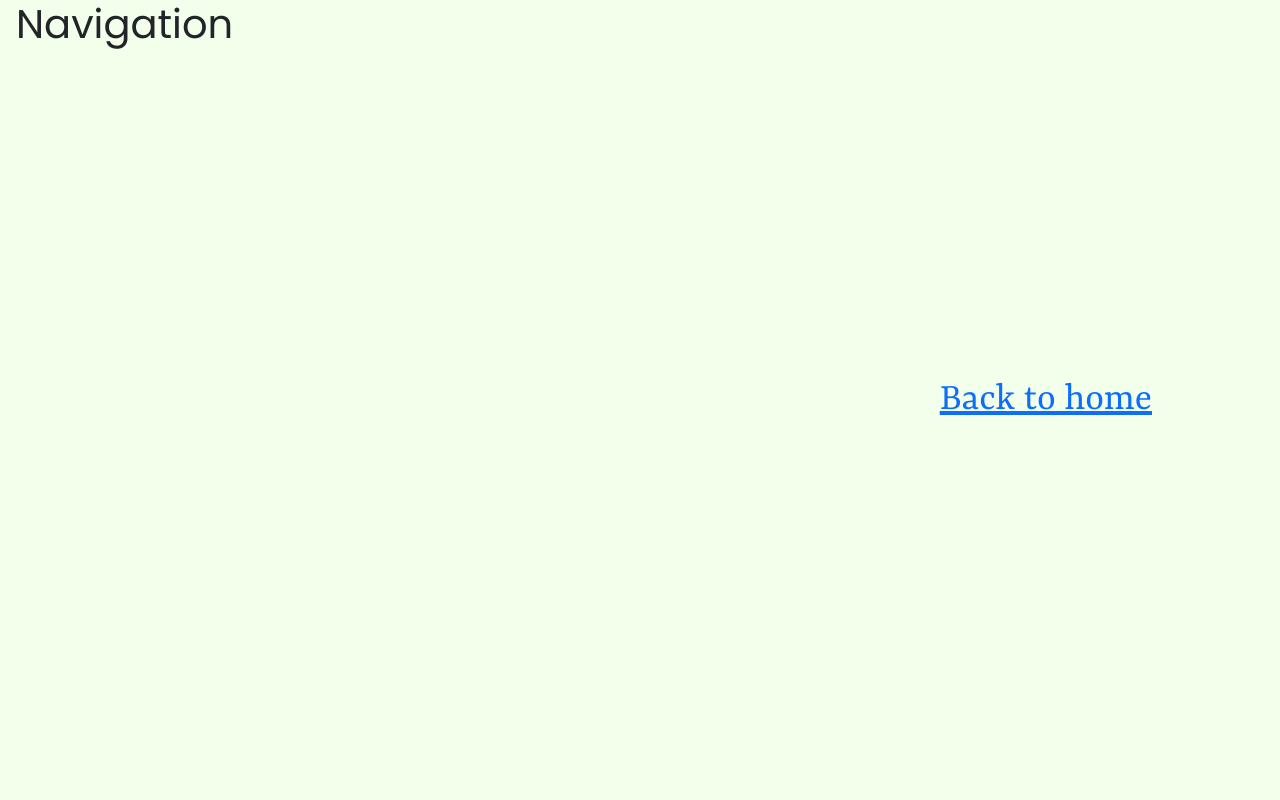
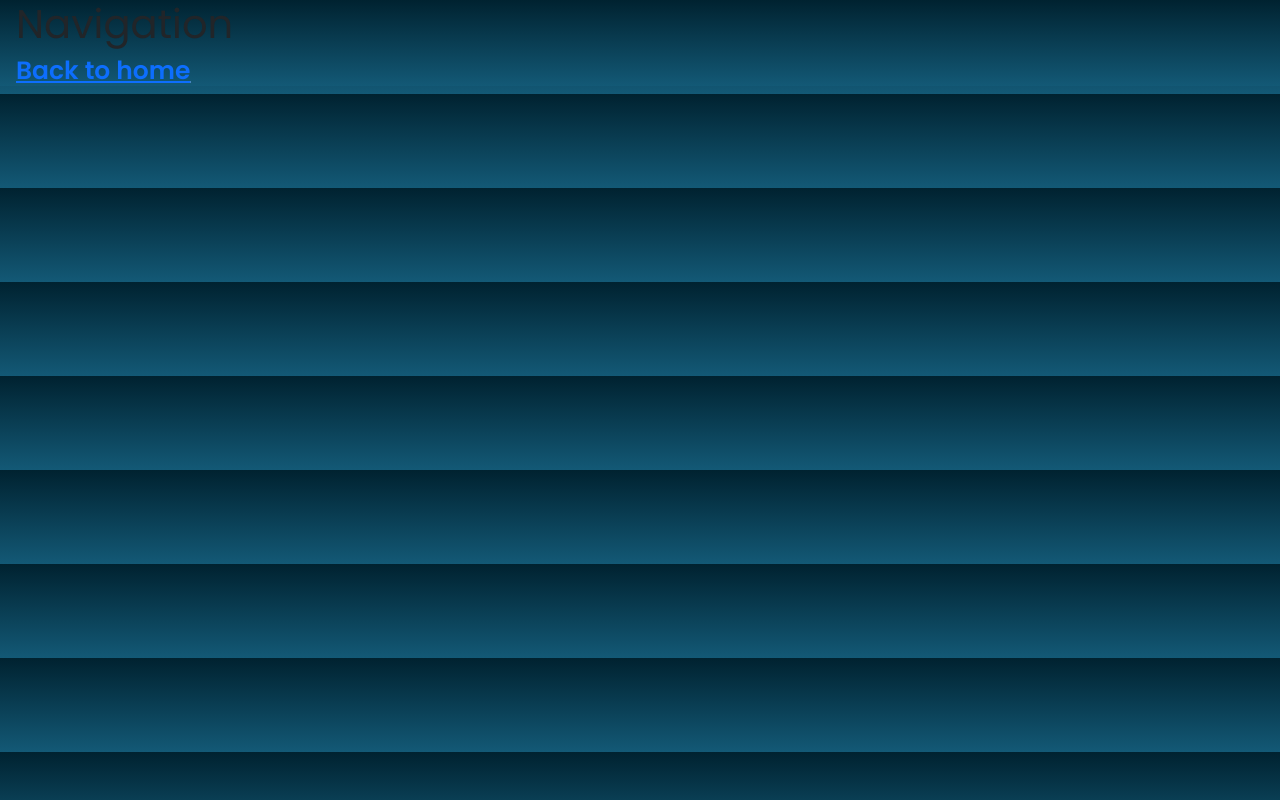
Before and after one commit to DavidHeremans/portfpolio, a Next.js app in the folder nextjs-blog/: page /navigation/navigation in a window 1280 px wide. Built offline with nearby package versions, Linux system fonts and the light colour scheme.

Commit message:
updated colors

```diff
--- a/nextjs-blog/components/navigation.js
+++ b/nextjs-blog/components/navigation.js
@@ -26,9 +26,9 @@ export default function Navigation (props){
                     <li><a href="#contact">Contact</a></li>
 
                 </ul>
-                <Link href="https://www.linkedin.com/in/david-heremans/">
+                <a href="https://www.linkedin.com/in/david-heremans/">
                 <FontAwesomeIcon className={styles.svg} icon={faLinkedin}/>
-                </Link>
+                </a>
             </nav>
 
 
--- a/nextjs-blog/components/navigation.module.css
+++ b/nextjs-blog/components/navigation.module.css
@@ -23,7 +23,7 @@
 
   .nav li a {
     font-size: 14px;
-    color: #242424;
+    color: white;
     text-decoration: none;
   }
 
@@ -43,5 +43,5 @@
   }
 
   .svg:hover{
-    color: #242424;
+    color: white;
   }
--- a/nextjs-blog/styles/global.css
+++ b/nextjs-blog/styles/global.css
@@ -27,7 +27,7 @@ body {
   margin: 0;
   font-family: Poppins !important;
   line-height: 1.6;
-  background-color: #F2FFEA !important;
+  background: linear-gradient(180deg, #002230 0%, #135976 100%) !important;
 
 }
 
@@ -40,6 +40,9 @@ img {
   display: block;
 }
 
+p{
+  color: white;
+}
 
 
 .section{
@@ -55,6 +58,7 @@ img {
   background-color: #5D9FBD;
   color: white;
   border: 1px solid #5D9FBD;
+  border-radius: 10px;
 }
 
 .btnSubmit {
@@ -63,10 +67,10 @@ img {
 }
 
 .btnContact {
-  background-color: transparent;
   background: #F2FFEA;
-  border: 1px solid #677176;
+  border: 1px solid white;
   box-sizing: border-box;
+  border-radius: 10px;
 }
 
 
@@ -86,11 +90,13 @@ img {
 
 .edu-school{
   margin-top: 2em;
+  color: white;
 }
 
 .section-subtitle{
-  font-family: Rasa;
-  font-size: 40px;
+  font-family: Poppins Bold;
+  font-size: 25px;
+  color: white;
 }
 
 .school{
@@ -105,16 +111,12 @@ img {
 }
 
 h2{
-  font-family: Rasa;
-  font-size: 40px !important;
+  font-family: "Poppins Bold";
+  font-size: 25px !important;
+  color: white;
   width: fit-content;
-  margin: 0;
-  position: absolute;
-  top: 50%;
-  right: 10%;
-  -ms-transform: translateY(-50%);
-  transform: translateY(-50%);
-
+  margin-bottom: 2em;
+  text-decoration: underline white;
 }
 .form{
   width: 80%;
@@ -128,6 +130,6 @@ h2{
 
 .form-group input, .form-group textarea{
   background-color: #F2FFEA !important;
-  border-radius: 0 !important;
+  border-radius: 10px !important;
   border: 1px solid #D3D3D3 !important;
 }
```
Also changed, not shown: nextjs-blog/components/about.js (+8 -15 lines), nextjs-blog/components/mywork.js (+2 -4 lines), nextjs-blog/components/title.js (+1 -1 lines), nextjs-blog/components/title.module.css (+6 -4 lines).
